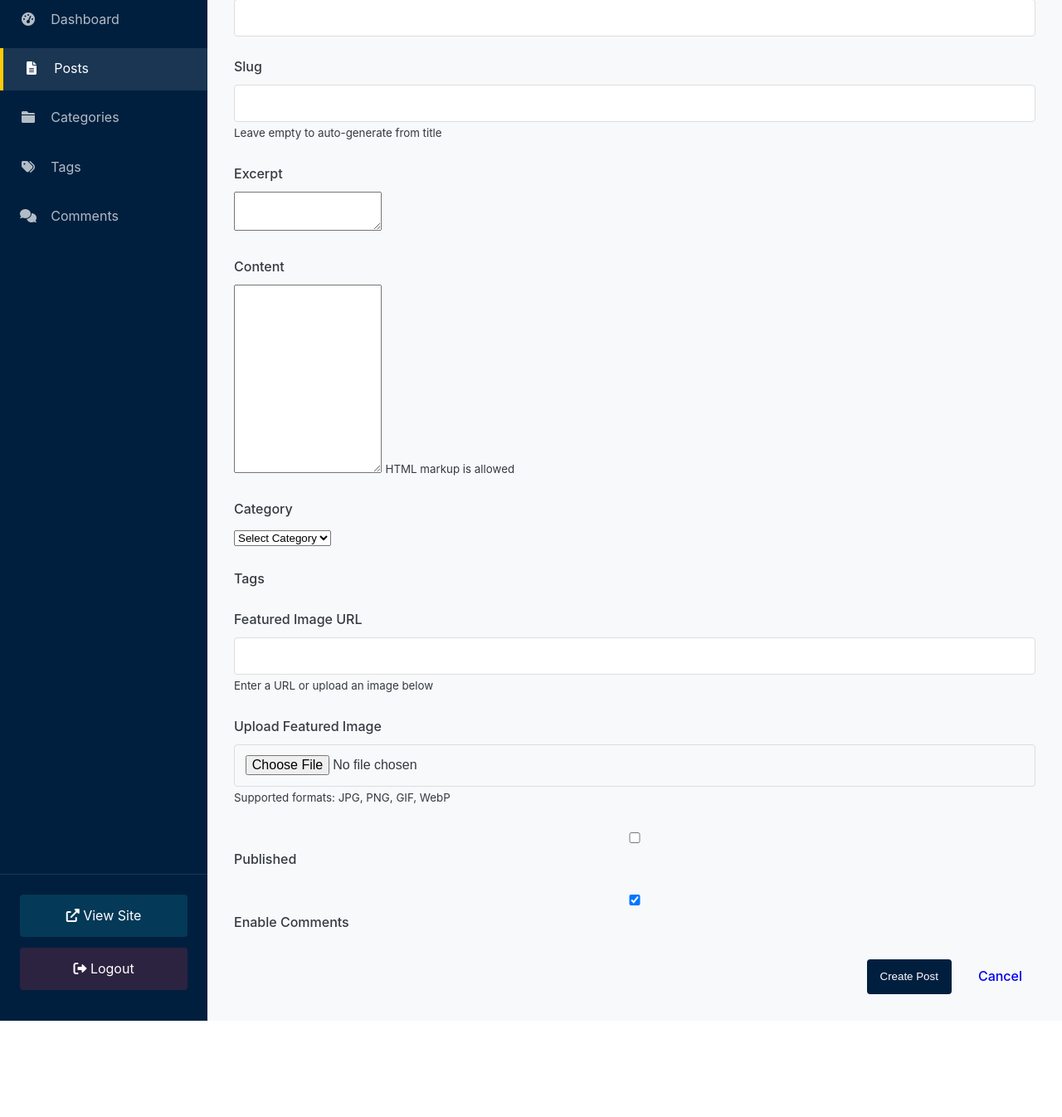
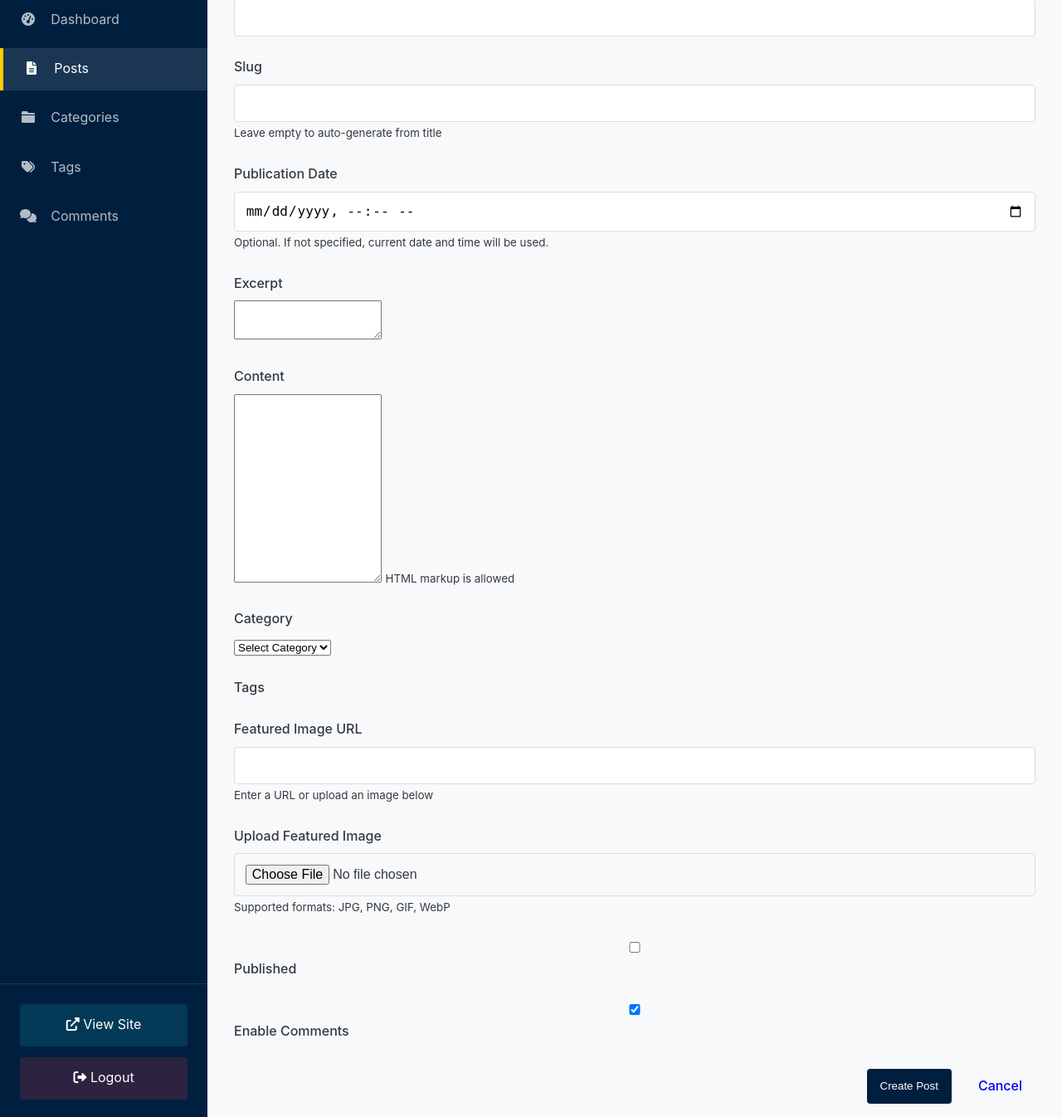
Before and after one commit to J-Frank-Murphy/DevLegalWeb, a Flask app: page /admin/post/new in a window 1280 px wide. Shown: the part 161-1507 px from the top of the page at 83% size. Before the commit the page ends 1391 px from the top, so only its background shows below. Run offline with Flask 3, Linux system fonts and the light colour scheme; the visitor is signed in with stand-in values (Sample User, id 1); data that the repository does not hold is empty; some libraries are stand-ins or nearby versions.

Commit message:
Update post_form.html

```diff
--- a/src/templates/admin/post_form.html
+++ b/src/templates/admin/post_form.html
@@ -18,6 +18,12 @@
             <label for="slug">Slug</label>
             <input type="text" id="slug" name="slug" value="{{ post.slug if post else '' }}">
             <small>Leave empty to auto-generate from title</small>
+        </div>
+
+        <div class="form-group">
+            <label for="post_date">Publication Date</label>
+            <input type="datetime-local" id="post_date" name="post_date" value="{{ post.created_at.strftime('%Y-%m-%dT%H:%M') if post and post.created_at else '' }}">
+            <small>Optional. If not specified, current date and time will be used.</small>
         </div>
 
         <div class="form-group">
```
